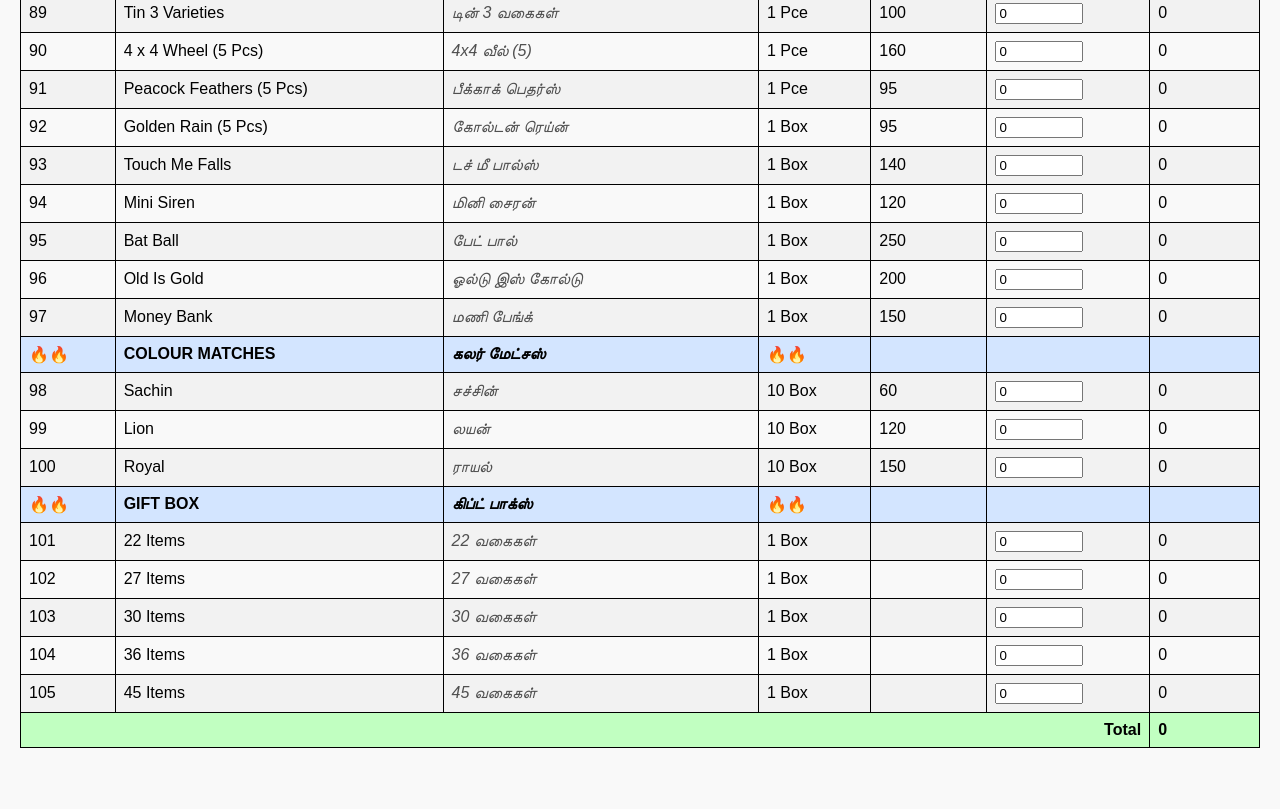
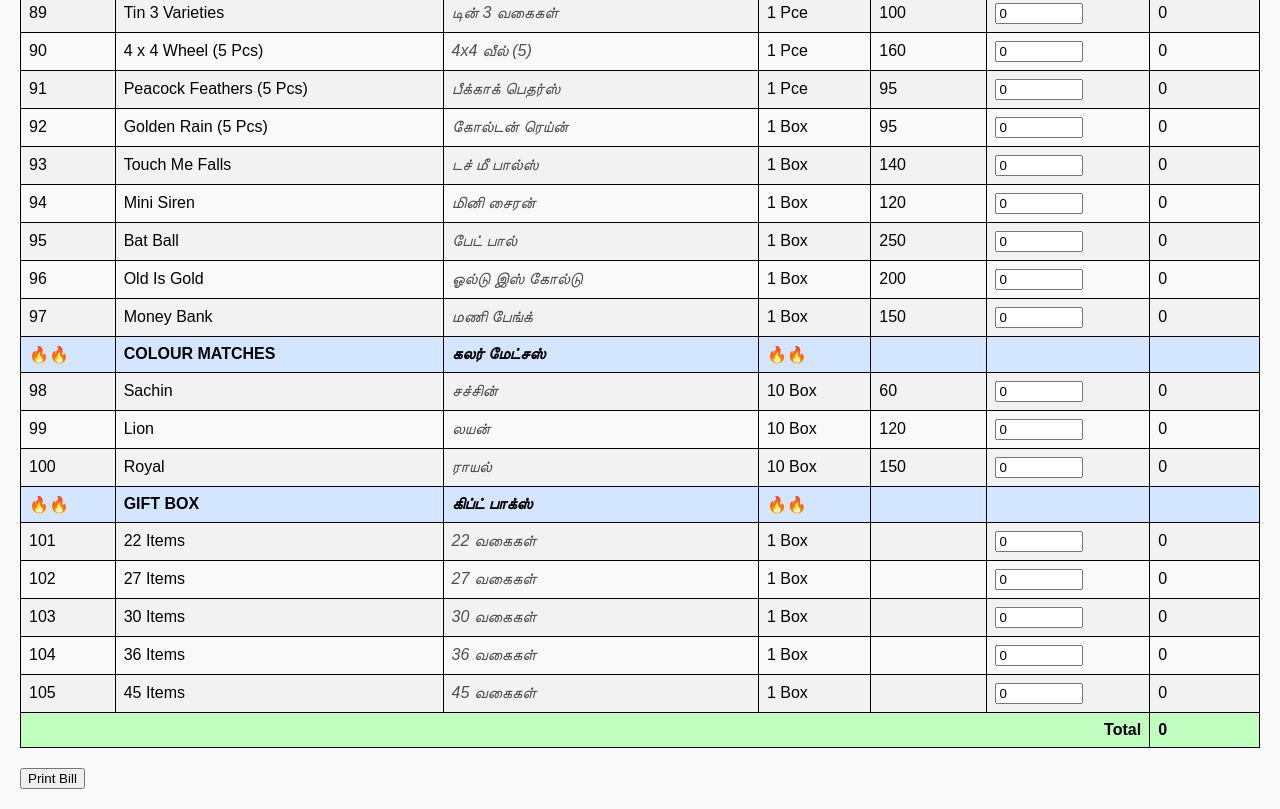
Before and after one commit to venkat0410/VJ-CRACKERS, a plain HTML site: page index.html in a window 1280 px wide. Shown: the part 3945-4754 px from the top of the page. Before the commit the page ends 4713 px from the top, so only its background shows below. Drawn offline with Linux system fonts and the light colour scheme.

Commit message:
index.html

```diff
--- a/index.html
+++ b/index.html
@@ -1199,6 +1199,7 @@
             document.getElementById('grandTotal').innerText = grandTotal.toFixed(2);
         }
     </script>
+    <button onclick="window.print()">Print Bill</button>
 
 </body>
 </html>
```
